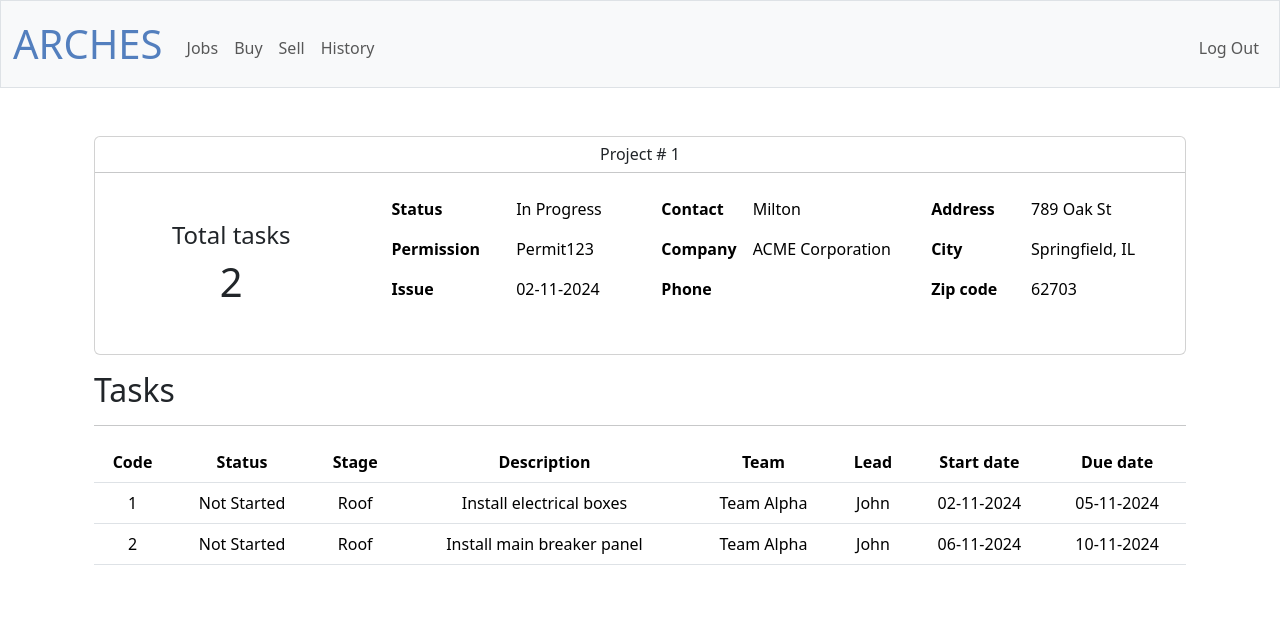
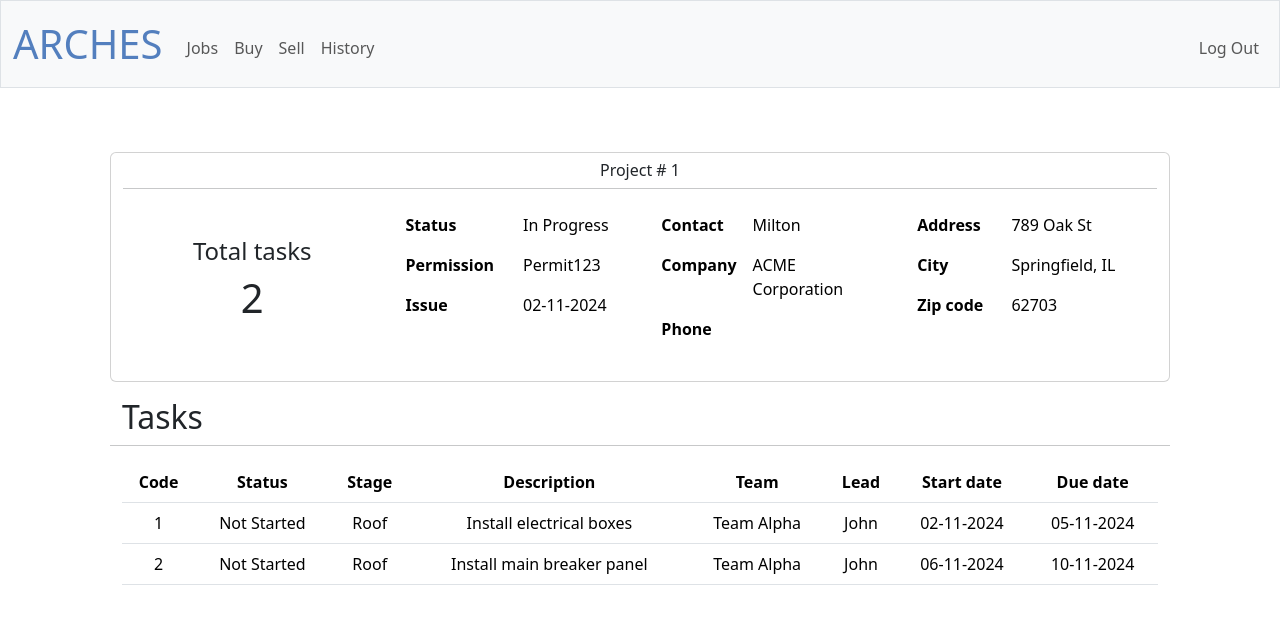
Before and after one commit to RLCM696/company, a Flask app: page /project?project=1 in a window 1280 px wide. Shown: the top 626 px of the page. Run offline with Flask 3, Linux system fonts and the light colour scheme; a user stored in the database is signed in; some libraries are stand-ins or nearby versions.

Commit message:
Sun, Nov 3, 2024, 8:30 PM -05:00

```diff
--- a/templates/project.html
+++ b/templates/project.html
@@ -6,7 +6,8 @@
 
 {% block main %}
 <div class="container-fluid">
-    <div class="card mb-3">
+    <div class="row m-3">
+        <div class="card md-3">
             <h6 class="card-title m-0 p-2">Project # {{project["id"]}}</h6>
             <hr class="m-0">
             <div class="row g-0">
@@ -16,9 +17,9 @@
                         <h1>{{tasks | pending }}</h1>
                     </div>
                 </div>
-            <div class="col-md-9 card-body">
+                <div class="col-md-9 card-body align-self-center">
                     <div class="row">
-                    <div class="col align-self-center">
+                        <div class="col">
                             <table class="table table-borderless">
                                 <thead></thead>
                                 <tbody>
@@ -37,7 +38,7 @@
                                 </tbody>
                             </table>
                         </div>
-                    <div class="col align-self-center">
+                        <div class="col">
                             <table class="table table-borderless">
                                 <thead></thead>
                                 <tbody>
@@ -56,7 +57,7 @@
                                 </tbody>
                             </table>
                         </div>
-                    <div class="col align-self-center">
+                        <div class="col">
                             <table class="table table-borderless">
                                 <thead></thead>
                                 <tbody>
@@ -79,12 +80,13 @@
                 </div>
             </div>
         </div>
+    </div>
 
-    <div class="row">
-        <div class="table-responsive">
+    <div class="row m-3">
         <h2 class="text-start">Tasks</h2>
         <hr>
-            <table class=table>
+        <div class="table-responsive">
+            <table class="table">
                 <thead>
                     <tr>
                         <th>Code</th>
```
Also changed, not shown: 1 other file. Lines whose indentation alone changed are shown as unchanged.
